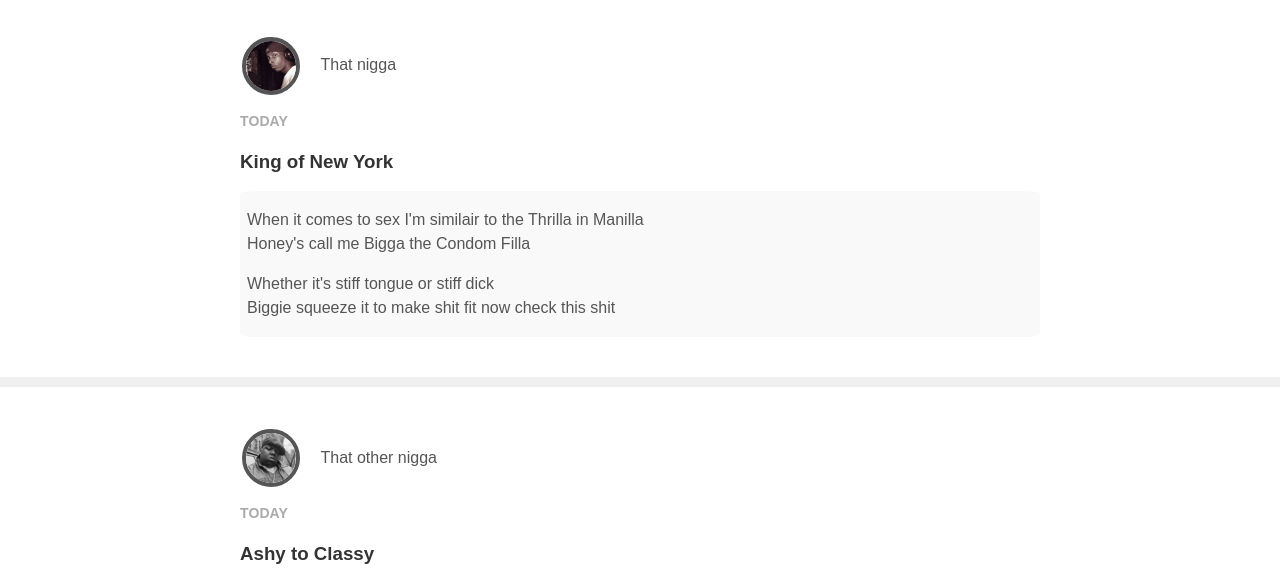
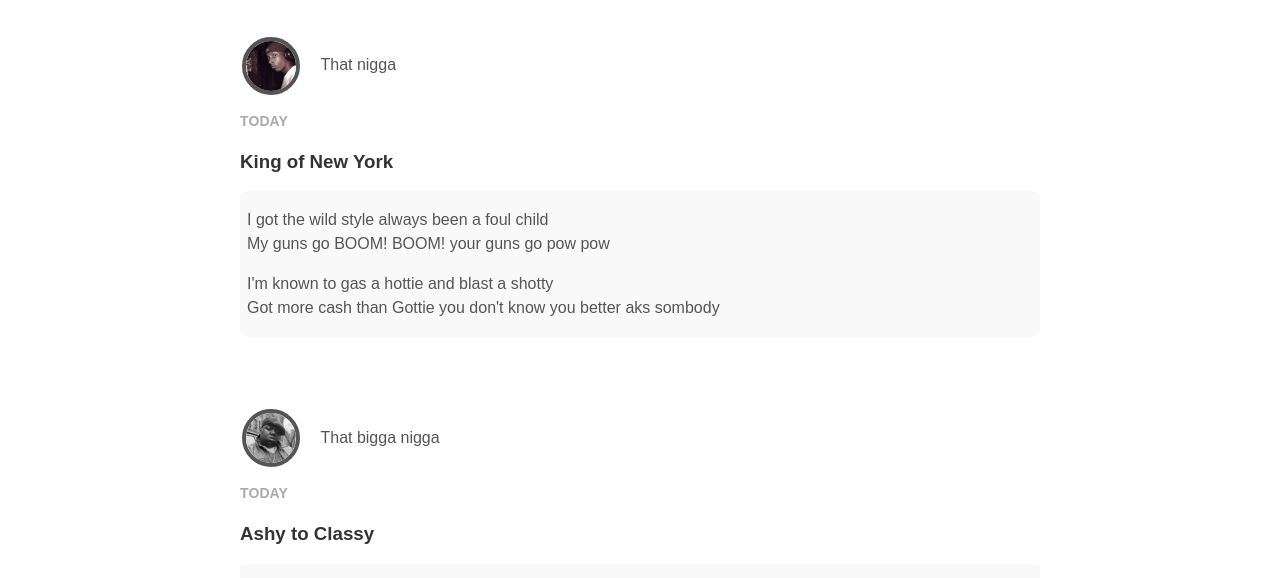
Before and after one commit to marioguz91/marioguz91.github.io, a plain HTML site: page index.html in a window 1280 px wide. Shown: the part 155-733 px from the top of the page. Drawn offline with Linux system fonts and the light colour scheme.

Commit message:
Update index.html

```diff
--- a/index.html
+++ b/index.html
@@ -29,24 +29,23 @@
                     <h3 class='post-title'>King of New York</h3>
                     <div class='post-content'>
                     <p>
-                        When it comes to sex I'm similair to the Thrilla in Manilla<br>
-                        Honey's call me Bigga the Condom Filla
+                        I got the wild style always been a foul child<br>
+                        My guns go BOOM! BOOM! your guns go pow pow
                     </p>
                     <p>
-                       Whether it's stiff tongue or stiff dick<br>
-                       Biggie squeeze it to make shit fit now check this shit
+                       I'm known to gas a hottie and blast a shotty<br>
+                       Got more cash than Gottie you don't know you better aks sombody
                     </p>
                     </div>
                 </div>
             </div>
-            <div id='divider'></div>
             <!-- Post 1 -->
             <!-- Post 2 -->
             <div class='container'>
                     <div class='post'>
                         <div class='post-author'>
                             <img src='biggie_smalls.jpg'>
-                            <span>That other nigga</span>
+                            <span>That bigga nigga</span>
                         </div>
                         <p class='post-date'>Today</p>
                         <h3 class='post-title'>Ashy to Classy</h3>
@@ -62,6 +61,27 @@
                         </div>
                     </div>
                 </div>
+            <!-- Post 3 --!>
+        <div class='container'>
+               <div class='post'>
+                  <div class='post-author'>
+                        <img src='Nas.jpg'>
+                        <span>This nigga over here</span>
+                    </div>
+                    <p class='post-date'>Today</p>
+                    <h3 class='post-title'>Queensbridge</h3>
+                    <div class='post-content'>
+                    <p>
+                        Rapper's I monkey flip em with the funky rhythm I be kickin<br>
+                        Musician inflictin composition
+                    </p>
+                    <p>
+                       Of pain I'm like Scarface sniffin cocaine<br>
+                       Holdin an M16 see with the pen I'm extreme
+                    </p>
+             </div>
+        </div>
+
         </div>
         <!-- Body -->
 
```
